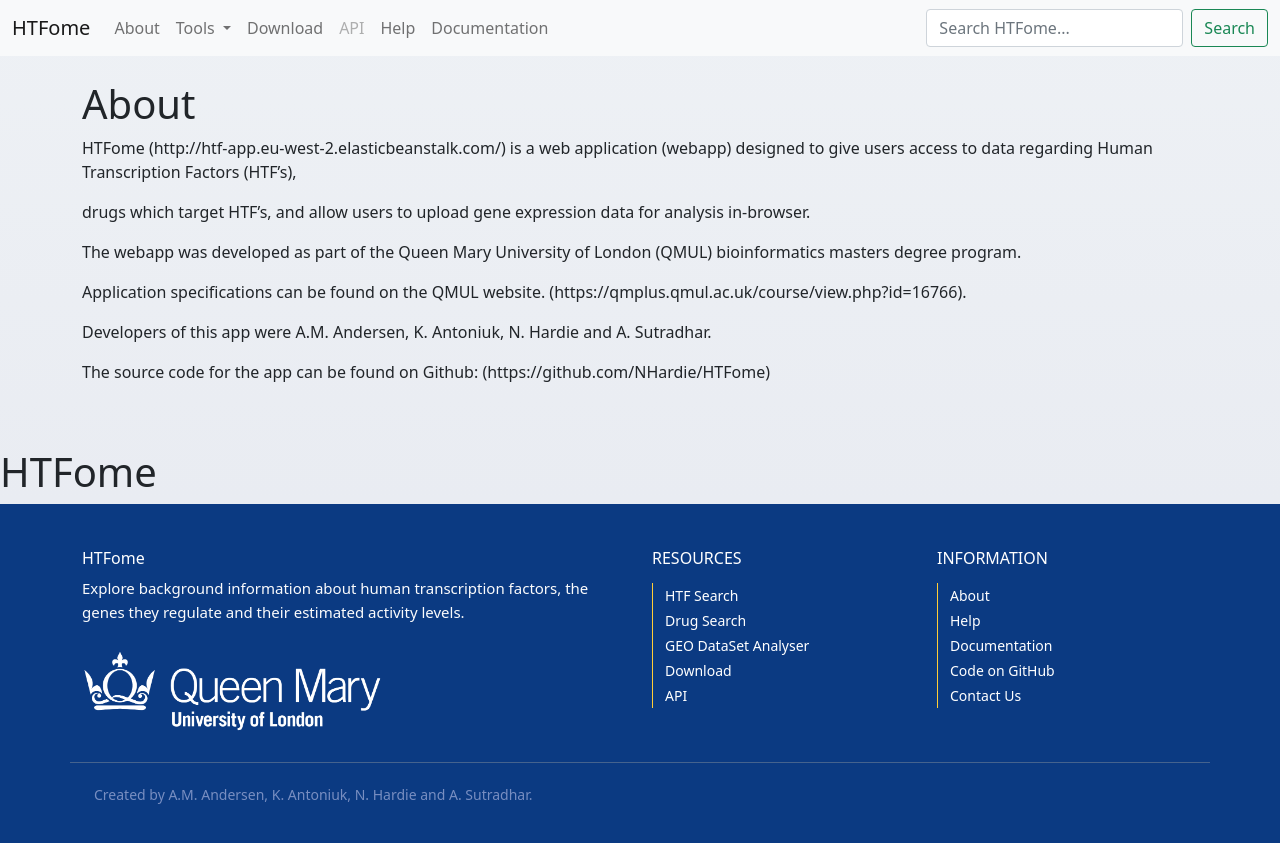
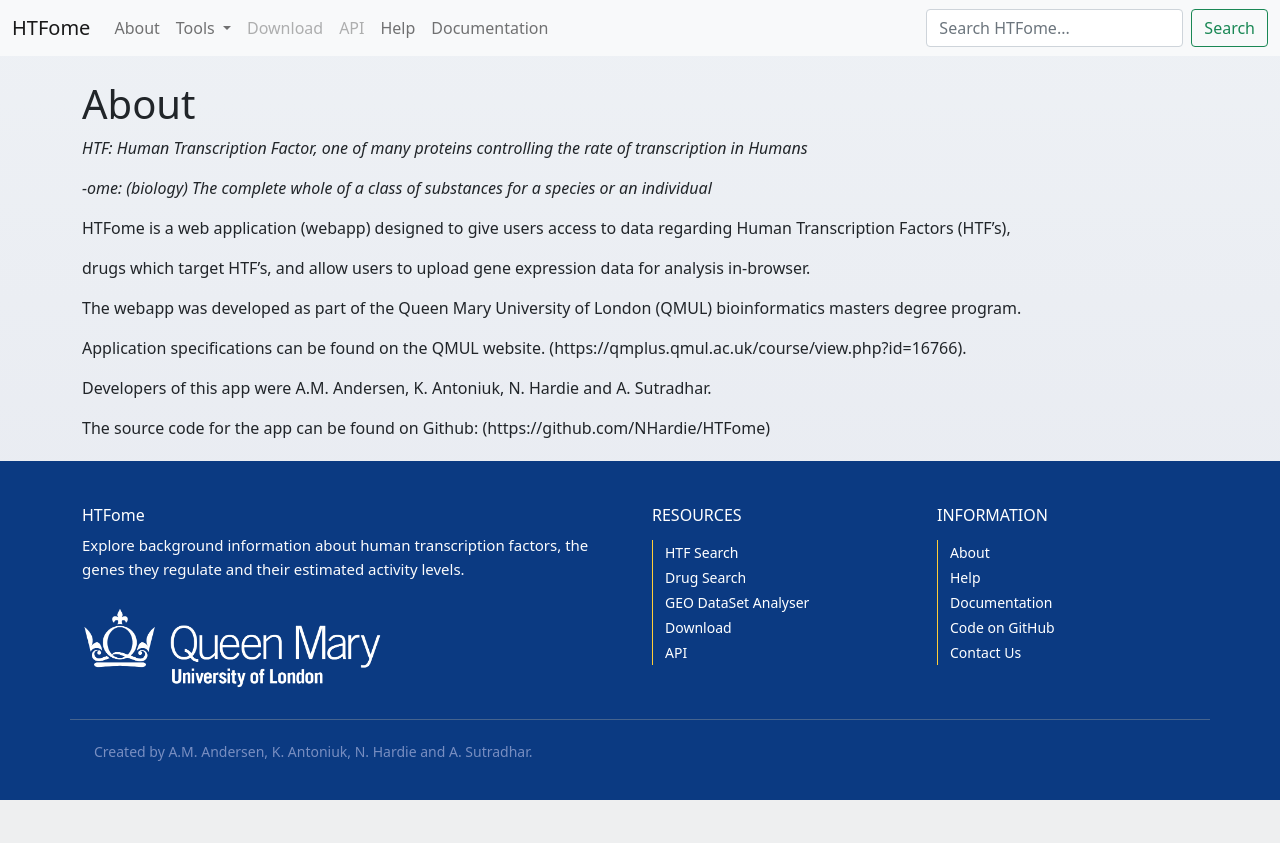
Before and after one commit to NHardie/HTFome, a Django app: page /about/ in a window 1280 px wide. After the commit the page ends 800 px from the top, so only its background shows below. Run offline with Django 3.2, Linux system fonts and the light colour scheme.

Commit message:
Update front-end

```diff
--- a/data/templates/data/about.html
+++ b/data/templates/data/about.html
@@ -4,19 +4,14 @@
 
     <main role="main" class="container">
         <h1 class="mt-4">{{ title }}</h1>
-            <p> HTFome</HTFome> <a href="http://htf-app.eu-west-2.elasticbeanstalk.com/"></a> (http://htf-app.eu-west-2.elasticbeanstalk.com/) is a web application (webapp) designed to give users access to data regarding Human Transcription Factors (HTF’s),</p>
-                <p> drugs which target HTF’s, and allow users to upload gene expression data for analysis in-browser.</p>
-
-                <p> The webapp was developed as part of the Queen Mary University of London (QMUL) bioinformatics masters degree program.</p>
-                <p> Application specifications can be found on the QMUL website. (https://qmplus.qmul.ac.uk/course/view.php?id=16766).</p>
-
-                <p> Developers of this app were A.M. Andersen, K. Antoniuk, N. Hardie and A. Sutradhar.</p>
-                <p> The source code for the app can be found on Github: (https://github.com/NHardie/HTFome)</p>
+        <p><em> HTF: Human Transcription Factor, one of many proteins controlling the rate of transcription in Humans</em></p>
+        <p><em>-ome: (biology) The complete whole of a class of substances for a species or an individual</em></p>
+        <p>HTFome is a web application (webapp) designed to give users access to data regarding Human Transcription Factors (HTF’s),</p>
+        <p> drugs which target HTF’s, and allow users to upload gene expression data for analysis in-browser.</p>
+        <p> The webapp was developed as part of the Queen Mary University of London (QMUL) bioinformatics masters degree program.</p>
+        <p> Application specifications can be found on the QMUL website. (https://qmplus.qmul.ac.uk/course/view.php?id=16766).</p>
+        <p> Developers of this app were A.M. Andersen, K. Antoniuk, N. Hardie and A. Sutradhar.</p>
+        <p> The source code for the app can be found on Github: (https://github.com/NHardie/HTFome)</p>
     </main>
 
-<div class="col-12 col-lg-7">
-                <h1 class="mt-5">HTFome</h1>
-</div>
-
-
 {% endblock content %}
--- a/data/templates/data/navbar.html
+++ b/data/templates/data/navbar.html
@@ -20,7 +20,7 @@
                     </ul>
                 </li>
                 <li class="nav-item">
-                    <a class="nav-link" href="{% url 'download' %}">Download</a>
+                    <a class="nav-link disabled" href="{% url 'download' %}">Download</a>
                 </li>
                 <li class="nav-item">
                     <a class="nav-link disabled" href="#">API</a>
```
Also changed, not shown: data/templates/data/home.html (+1 -6 lines).
